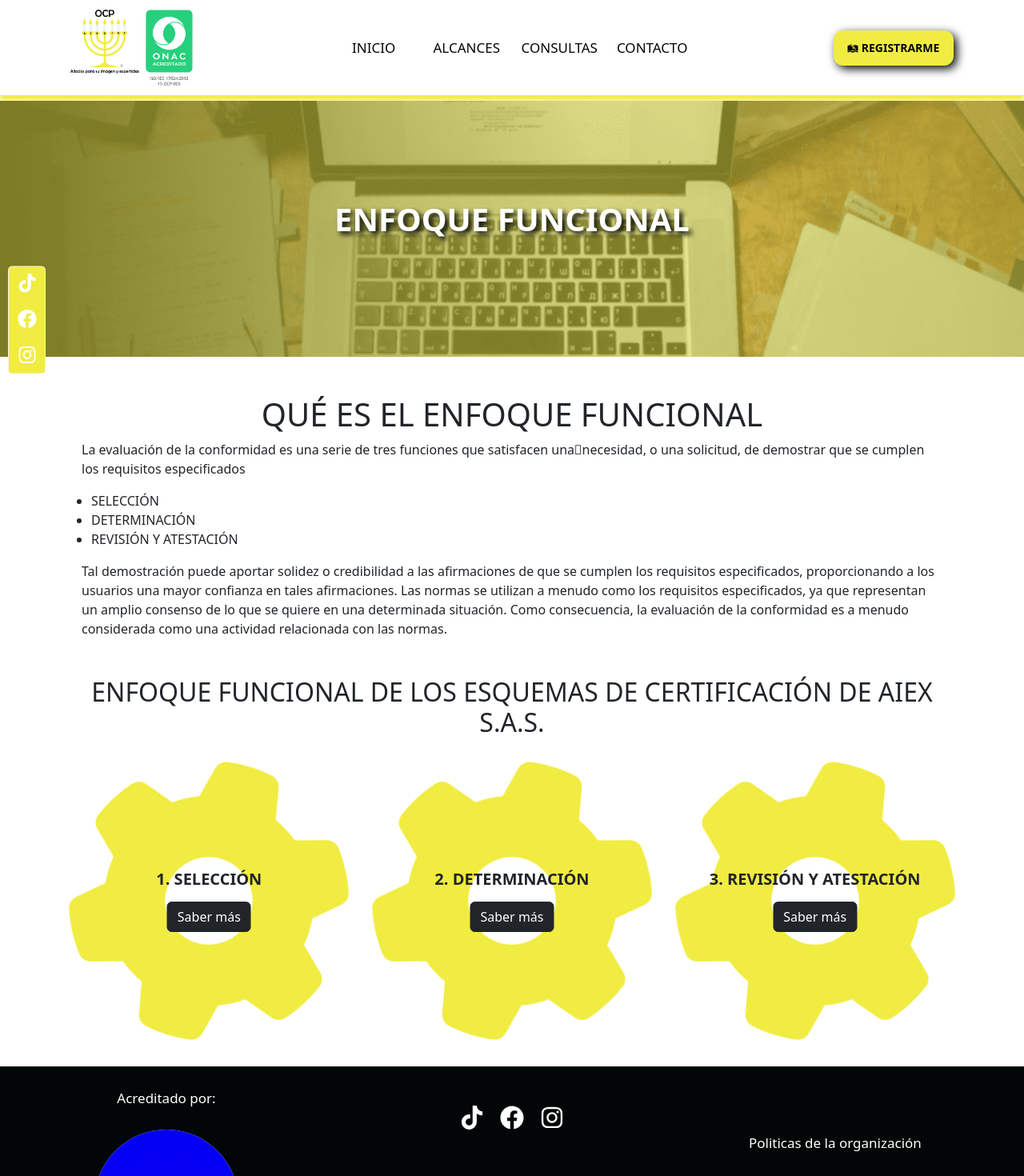
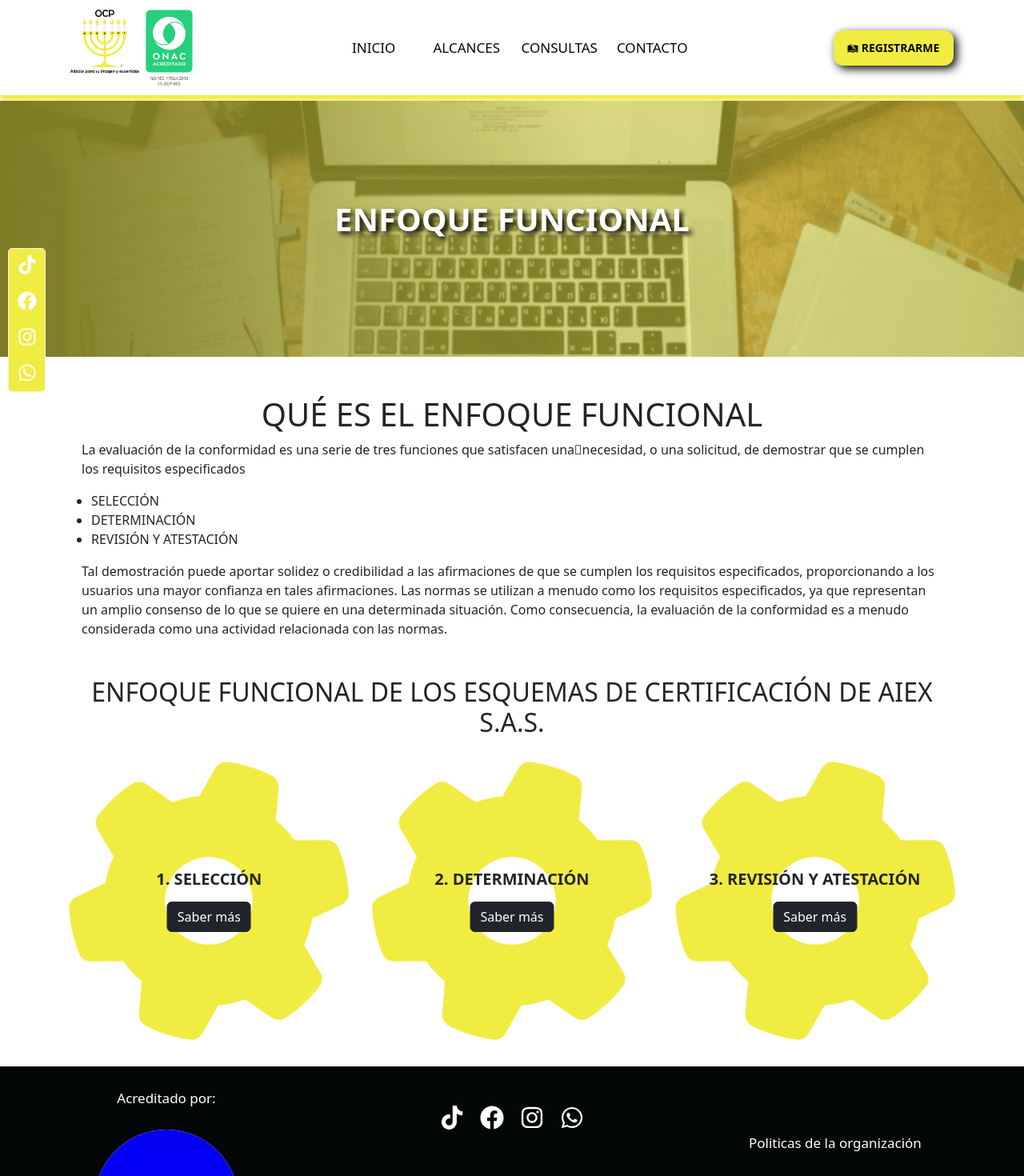
Before and after one commit to Clover2103/AIEX-OCP, a React (Create React App) app: page /scopes-f-a in a window 1280 px wide. Shown: the top 1470 px of the page at 80% size. Built offline with nearby package versions, Linux system fonts and the light colour scheme.

Commit message:
Se modifican las redes y se agrega la red de whatsapp

```diff
--- a/src/components/Footer/index.jsx
+++ b/src/components/Footer/index.jsx
@@ -2,6 +2,7 @@ import React from "react";
 import { FaTiktok } from "react-icons/fa";
 import { FaFacebook } from "react-icons/fa";
 import { FaInstagram } from "react-icons/fa";
+import { FaWhatsapp } from "react-icons/fa";
 import isme from "../../assets/Logo ISME.png";
 import onac from "../../assets/footer/Logo ONAC.jpg";
 import "./Footer.css";
@@ -43,6 +44,11 @@ const Footer = () => {
               <FaInstagram className="red-icon"/>
             </a>
           </div>
+          <div>
+            <a href="" target="_blank">
+            <FaWhatsapp className="red-icon"/>
+            </a>
+          </div>
         </div>
         <div>
           <div>
--- a/src/components/Redes/Redes.css
+++ b/src/components/Redes/Redes.css
@@ -25,7 +25,7 @@
     border-radius: 5px;
     border: 1px solid var(--aiex-grey);
     width: 47px;
-    height: calc(45px * 3);
+    height: calc(45px * 4);
 }
 
 .cl-p {
--- a/src/components/Redes/index.jsx
+++ b/src/components/Redes/index.jsx
@@ -2,6 +2,7 @@ import React from "./Redes.css";
 import { FaTiktok } from "react-icons/fa";
 import { FaFacebook } from "react-icons/fa";
 import { FaInstagram } from "react-icons/fa";
+import { FaWhatsapp } from "react-icons/fa";
 import "./Redes.css";
 
 const RedesFlotantes = () => {
@@ -25,6 +26,12 @@ const RedesFlotantes = () => {
                     <FaInstagram className="redes-icon"/>
                 </a>
             </div>
+
+            <div className="row con-re-float" title="WhatsApp">
+                <a href="#" className="cl-p">
+                    <FaWhatsapp className="redes-icon"/>
+                </a>
+            </div>
         </div>
     </div>
     );
```
